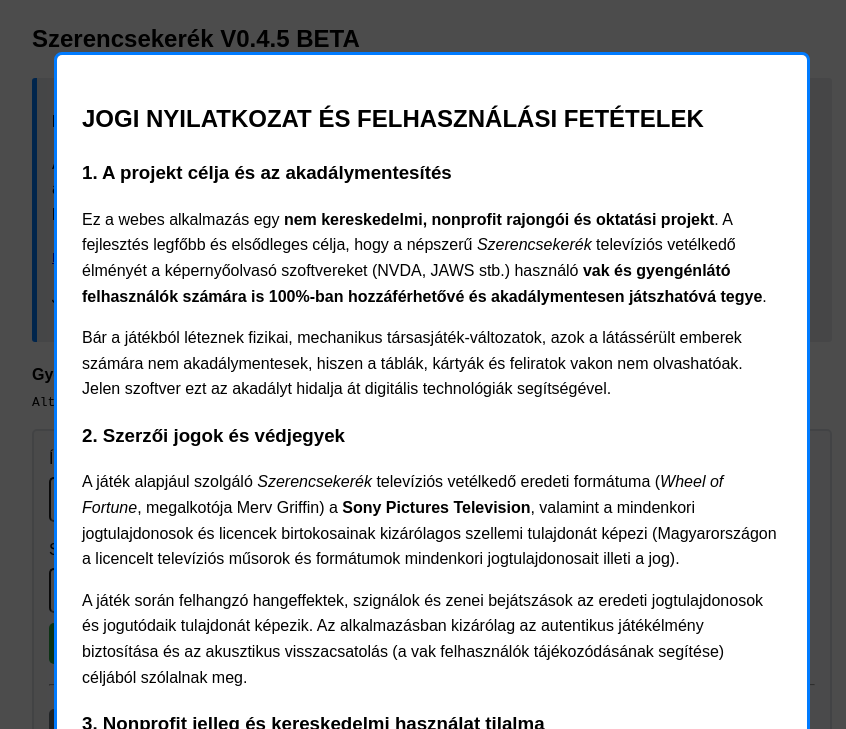
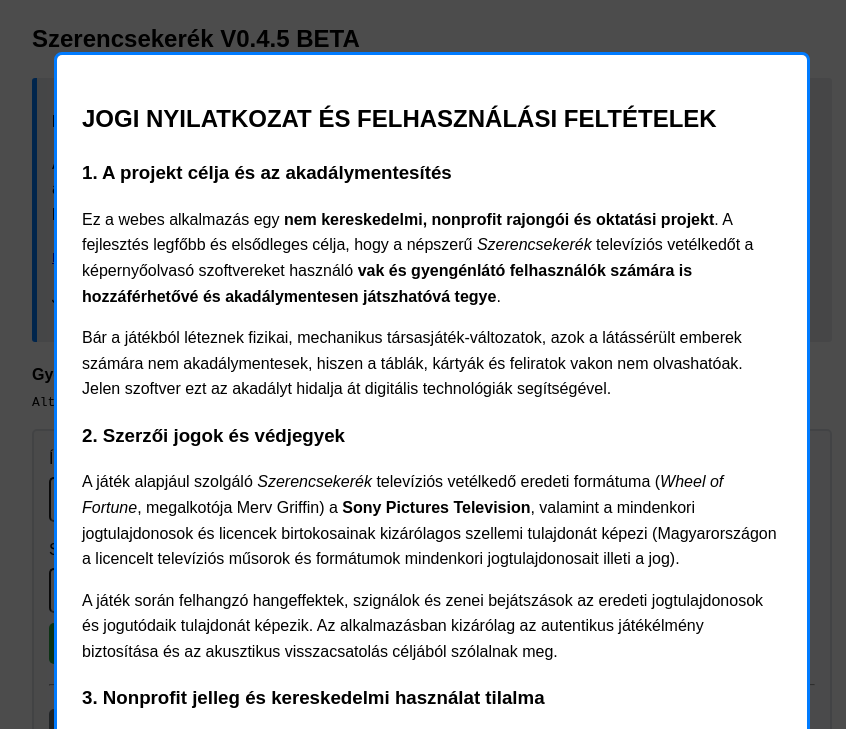
Before and after one commit to RauchR90/szerencsekerek, a website: page szerencsekerek.html in a window 1280 px wide. Both pictures are taken after a click on the button "📜 Jogi nyilatkozat és feltételek". Shown: the top 729 px of the page, without its empty margins (208-1054 px from the left). Drawn offline with nearby package versions, Linux system fonts and the light colour scheme; no server answers.

Commit message:
Add files via upload

```diff
--- a/szerencsekerek.html
+++ b/szerencsekerek.html
@@ -90,15 +90,15 @@
     <!-- JOGI MODAL -->
     <div id="jogi-modal" class="modal-hatter hidden" role="dialog" aria-labelledby="jogi-cimsor" aria-modal="true">
         <div class="modal-tartalom">
-            <h2 id="jogi-cimsor" tabindex="-1">JOGI NYILATKOZAT ÉS FELHASZNÁLÁSI FETÉTELEK</h2>
+            <h2 id="jogi-cimsor" tabindex="-1">JOGI NYILATKOZAT ÉS FELHASZNÁLÁSI FELTÉTELEK</h2>
             <h3>1. A projekt célja és az akadálymentesítés</h3>
-            <p>Ez a webes alkalmazás egy <strong>nem kereskedelmi, nonprofit rajongói és oktatási projekt</strong>. A fejlesztés legfőbb és elsődleges célja, hogy a népszerű <em>Szerencsekerék</em> televíziós vetélkedő élményét a képernyőolvasó szoftvereket (NVDA, JAWS stb.) használó <strong>vak és gyengénlátó felhasználók számára is 100%-ban hozzáférhetővé és akadálymentesen játszhatóvá tegye</strong>.</p>
+            <p>Ez a webes alkalmazás egy <strong>nem kereskedelmi, nonprofit rajongói és oktatási projekt</strong>. A fejlesztés legfőbb és elsődleges célja, hogy a népszerű <em>Szerencsekerék</em> televíziós vetélkedőt a képernyőolvasó szoftvereket használó <strong>vak és gyengénlátó felhasználók számára is hozzáférhetővé és akadálymentesen játszhatóvá tegye</strong>.</p>
             <p>Bár a játékból léteznek fizikai, mechanikus társasjáték-változatok, azok a látássérült emberek számára nem akadálymentesek, hiszen a táblák, kártyák és feliratok vakon nem olvashatóak. Jelen szoftver ezt az akadályt hidalja át digitális technológiák segítségével.</p>
             <h3>2. Szerzői jogok és védjegyek</h3>
             <p>A játék alapjául szolgáló <em>Szerencsekerék</em> televíziós vetélkedő eredeti formátuma (<em>Wheel of Fortune</em>, megalkotója Merv Griffin) a <strong>Sony Pictures Television</strong>, valamint a mindenkori jogtulajdonosok és licencek birtokosainak kizárólagos szellemi tulajdonát képezi (Magyarországon a licencelt televíziós műsorok és formátumok mindenkori jogtulajdonosait illeti a jog).</p>
-            <p>A játék során felhangzó hangeffektek, szignálok és zenei bejátszások az eredeti jogtulajdonosok és jogutódaik tulajdonát képezik. Az alkalmazásban kizárólag az autentikus játékélmény biztosítása és az akusztikus visszacsatolás (a vak felhasználók tájékozódásának segítése) céljából szólalnak meg.</p>
+            <p>A játék során felhangzó hangeffektek, szignálok és zenei bejátszások az eredeti jogtulajdonosok és jogutódaik tulajdonát képezik. Az alkalmazásban kizárólag az autentikus játékélmény biztosítása és az akusztikus visszacsatolás céljából szólalnak meg.</p>
             <h3>3. Nonprofit jelleg és kereskedelmi használat tilalma</h3>
-            <p>A szoftver használata <strong>teljesen ingyenes</strong>, a fejlesztő a szolgáltatásért semmilyen díjat nem szed, abban hirdetések, mikrotanzakciók vagy egyéb bevételszerzési mechanizmusok nem találhatók. A projekt és annak forráskódja <strong>kereskedelmi forgalomba nem hozható</strong>, pénzért nem értékesíthető, és egyéb üzleti célra fel nem használható.</p>
+            <p>A szoftver használata <strong>teljesen ingyenes</strong>, a fejlesztő a szolgáltatásért semmilyen díjazásra igényt nem tart, abban hirdetések, mikrotranzakciók vagy egyéb bevételszerzési mechanizmusok nem találhatók. A projekt és annak forráskódja <strong>kereskedelmi forgalomba nem hozható</strong>, pénzért nem értékesíthető, és egyéb üzleti célra fel nem használható.</p>
             <h3>4. Felelősségkorlátozás</h3>
             <p>A szoftver <em>"ahogy van"</em> (AS IS) alapon áll a felhasználók rendelkezésére. A fejlesztő nem vállal jogi vagy anyagi felelősséget a szoftver használatából, esetleges üzemkimaradásokból vagy technikai hibákból eredő közvetlen vagy közvetett károkért.</p>
             <hr>
```
